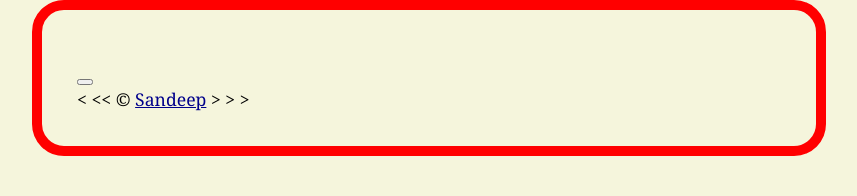
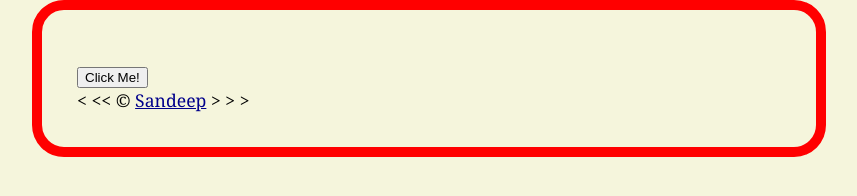
Before and after one commit to sandeep1194ra/demojs, a plain HTML site: page index.html in a window 1280 px wide. Shown: the whole page, without its empty margins (211-1068 px from the left). Drawn offline with Linux system fonts and the light colour scheme.

Commit message:
Update index.html

```diff
--- a/index.html
+++ b/index.html
@@ -27,7 +27,7 @@
         <p id="demo5"></p>
         <p id="demo6"></p>
 
-        <button type="button" onclick=toFahrenheit(76)></button>
+        <button type="button" id="btn">Click Me!</button>
 
     </section>
 
```
